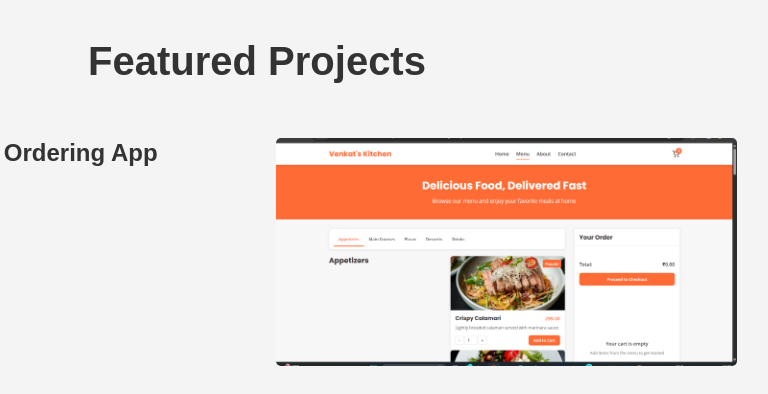
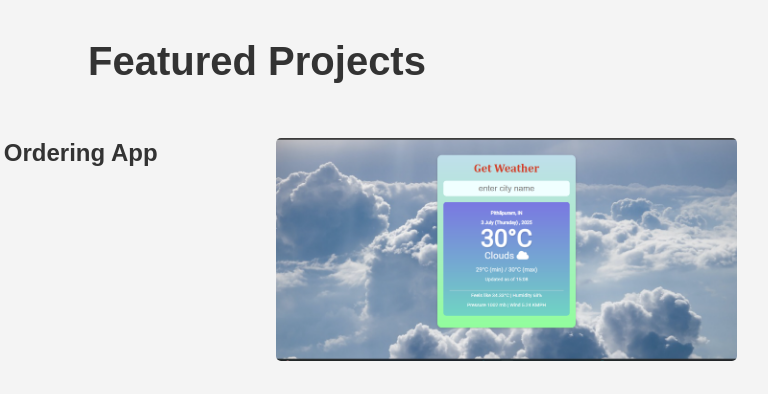
Before and after one commit to Venkat4400/Portfolio-site, a plain HTML site: page index.html in a window 1280 px wide. Shown: the part 1880-2274 px from the top of the page, 383-1151 px from the left. Drawn offline with nearby package versions, Linux system fonts and the light colour scheme.

Commit message:
Update index.html

```diff
--- a/index.html
+++ b/index.html
@@ -144,7 +144,7 @@ With proficiency in languages like Java, Python, C, and JavaScript, and experien
         <div class="images-right">
           <picture>
             <source type="assets/img/webp/online.png" alt="Personal Website" />
-            <img alt="Personal Website" src="assets/img/webp/online.png" />
+            <img alt="Personal Website" src="assets\img\webp\Wetherapp.png" />
           </picture>
         </div>
         <div class="contents" style="text-align: center">
```
